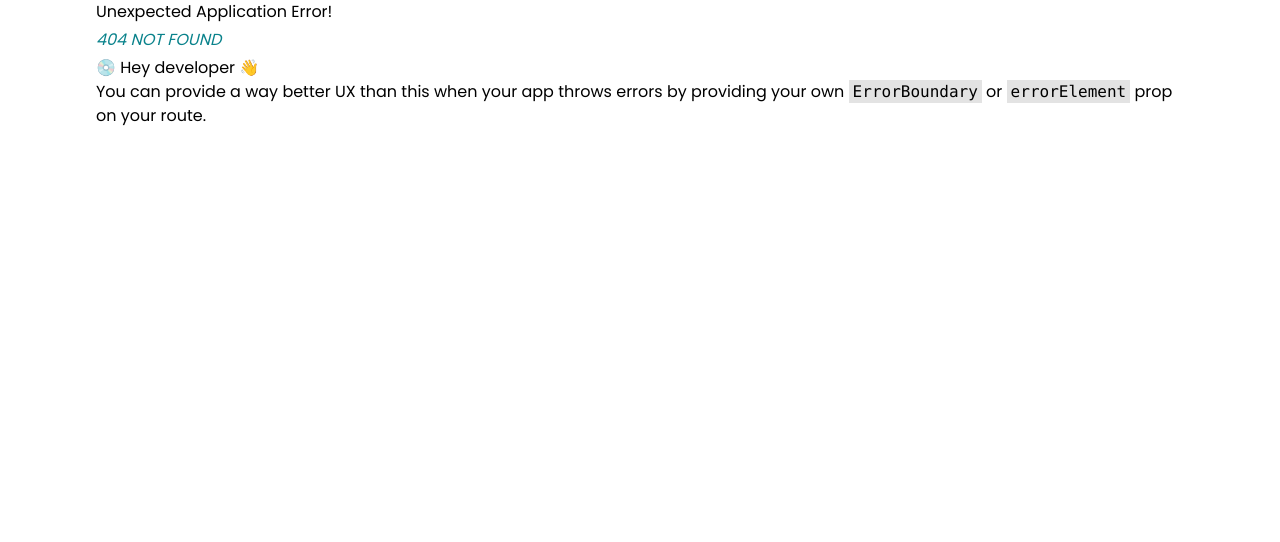
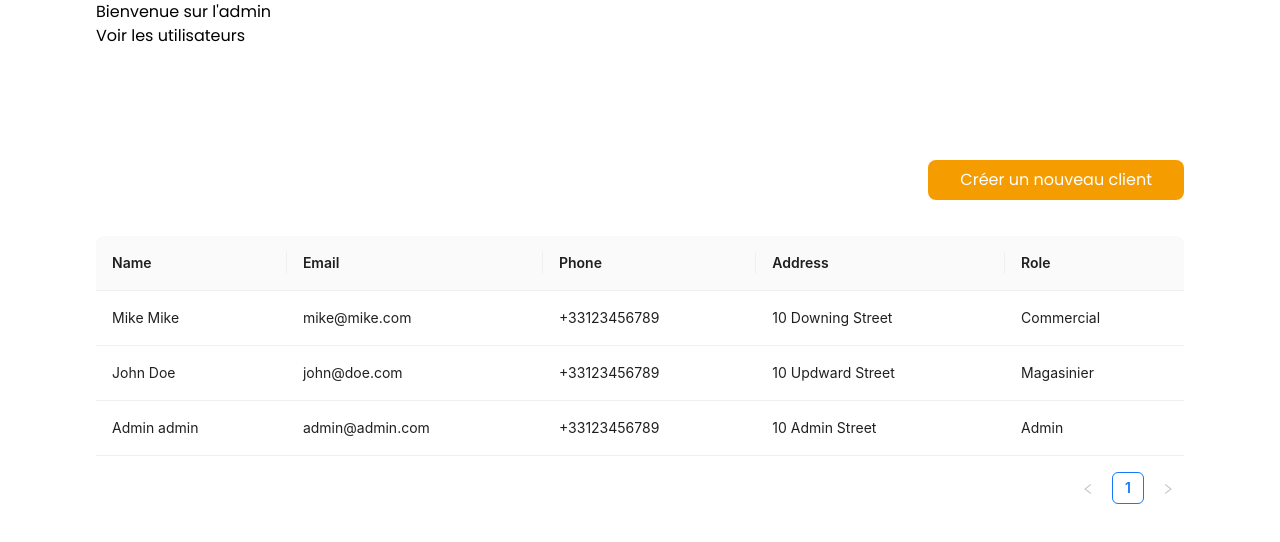
Before and after one commit to Nalvac/ChallengeStackM2, a React (Vite) app in the folder client/: page /admin/users in a window 1280 px wide. Before the commit this address had no page. Shown: the top 542 px of the page. Built offline with nearby package versions, Linux system fonts and the light colour scheme.

Commit message:
feature/CSM-08 - Composant - Table
- Added table component
- Added user table

```diff
--- a/client/package.json
+++ b/client/package.json
@@ -10,6 +10,7 @@
     "preview": "vite preview"
   },
   "dependencies": {
+    "antd": "^5.12.8",
     "@hookform/resolvers": "^3.3.4",
     "react": "^18.2.0",
     "react-dom": "^18.2.0",
--- /dev/null
+++ b/client/src/components/tableAdmin.jsx
@@ -0,0 +1,9 @@
+import {Table} from "antd";
+
+const TableAdmin = ({ dataSource, columns }) => {
+    return (
+        <Table dataSource={dataSource} columns={columns} />
+    )
+}
+
+export default TableAdmin;
--- /dev/null
+++ b/client/src/pages/admin/Admin.jsx
@@ -0,0 +1,13 @@
+import {Outlet} from "react-router-dom";
+
+const Admin = () => {
+    return (
+        <div>
+            <p>Bienvenue sur l'admin</p>
+            <a href={"/admin/users"}>Voir les utilisateurs</a>
+            <Outlet/>
+        </div>
+    )
+}
+
+export default Admin;
--- /dev/null
+++ b/client/src/pages/admin/user.jsx
@@ -0,0 +1,68 @@
+import TableAdmin from "../../components/tableAdmin.jsx";
+
+const User = () => {
+
+    const dataSource = [
+        {
+            key: '1',
+            name: 'Mike Mike',
+            email: 'mike@mike.com',
+            phone: '+33123456789',
+            address: '10 Downing Street',
+            role: 'Commercial',
+        },
+        {
+            key: '2',
+            name: 'John Doe',
+            email: 'john@doe.com',
+            phone: '+33123456789',
+            address: '10 Updward Street',
+            role: 'Magasinier',
+        },
+        {
+            key: '3',
+            name: 'Admin admin',
+            email: 'admin@admin.com',
+            phone: '+33123456789',
+            address: '10 Admin Street',
+            role: 'Admin',
+        },
+    ];
+
+    const columns = [
+        {
+            title: 'Name',
+            dataIndex: 'name',
+            key: 'name',
+        },
+        {
+            title: 'Email',
+            dataIndex: 'email',
+            key: 'email',
+        },
+        {
+            title: 'Phone',
+            dataIndex: 'phone',
+            key: 'phone',
+        },
+        {
+            title: 'Address',
+            dataIndex: 'address',
+            key: 'address',
+        },
+        {
+            title: 'Role',
+            dataIndex: 'role',
+            key: 'role',
+        },
+    ];
+
+    return (
+        <div className={"flex flex-col mt-28"}>
+            <a href={"#"} className={"mb-9 btn secondary ml-auto"}>Créer un nouveau client</a>
+            <TableAdmin dataSource={dataSource} columns={columns}/>
+        </div>
+    )
+}
+
+export default User;
```
Also changed, not shown: client/src/routes.jsx (+16 -0 lines), 1 other file (tests, documents, lock files or other folders).
